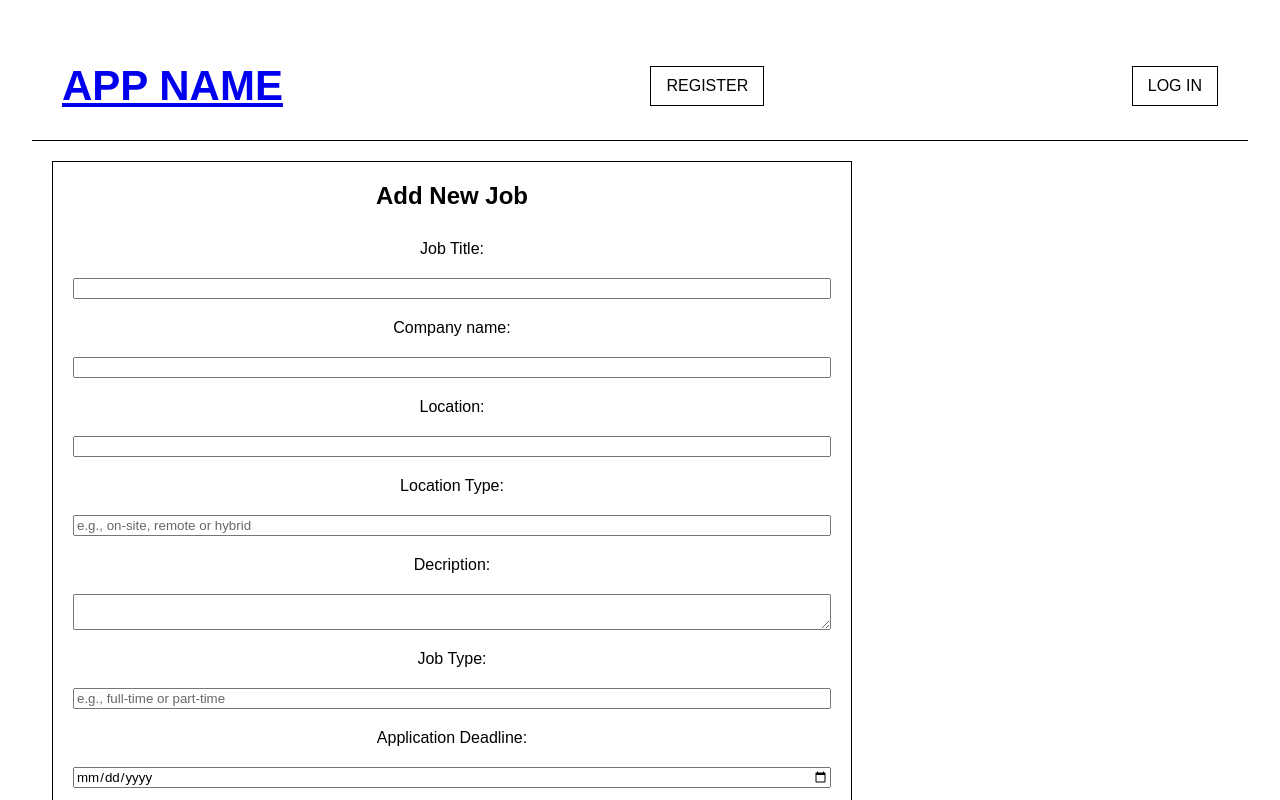
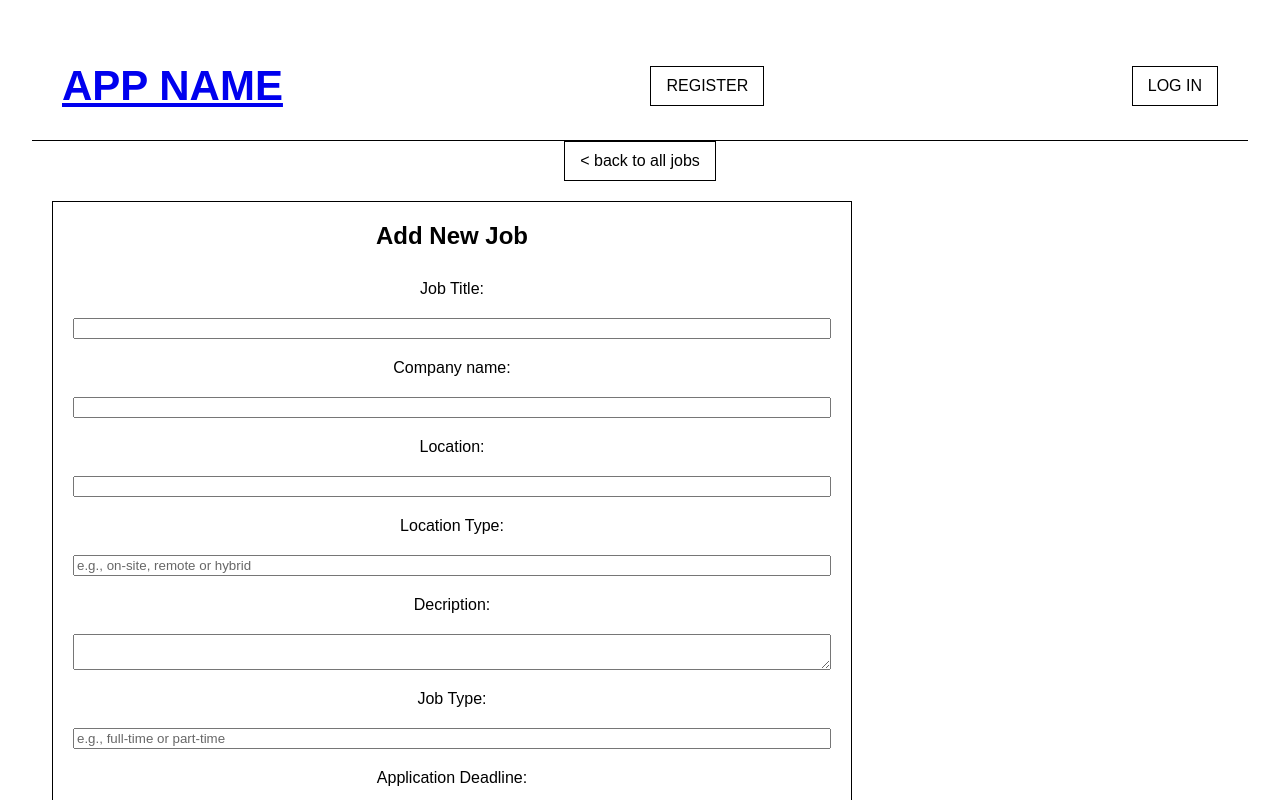
Before and after one commit to vicrodgim/finalmvp, a React (Vite) app in the folder client/: page /add-jobs in a window 1280 px wide. Shown: the top 800 px of the page. Built offline with nearby package versions, Linux system fonts and the light colour scheme.

Commit message:
added body nav button

```diff
--- a/client/src/components/JobDetails/UpdateJobForm.jsx
+++ b/client/src/components/JobDetails/UpdateJobForm.jsx
@@ -3,10 +3,10 @@ import "../../App.css";
 
 export const UpdateJobForm = () => {
   return (
-    <div /* className="form" */>
+    <div>
       <form className="form">
         <h3>UPDATE JOB</h3>
-        {/* <label htmlFor="category">Category</label> */}
+
         <select>
           <option value="" disabled selected>
             change status to...
--- a/client/src/components/JobForm/AddJobForm.jsx
+++ b/client/src/components/JobForm/AddJobForm.jsx
@@ -1,5 +1,6 @@
 import React, { useState } from "react";
 import axios from "axios";
+import BodyNavButton from "../../elements/BodyNavButton";
 import { MultiSelect } from "primereact/multiselect";
 import "primereact/resources/themes/md-light-indigo/theme.css";
 import "primereact/resources/primereact.min.css";
@@ -78,6 +79,8 @@ const AddJobForm = () => {
   };
 
   return (
+    <>
+      <BodyNavButton text="< back to all jobs" />
       <form className="form" onSubmit={handleSubmit}>
         <h3>Add New Job</h3>
 
@@ -220,6 +223,7 @@ const AddJobForm = () => {
         />
         <button type="submit">Add Job</button>
       </form>
+    </>
   );
 };
 
--- a/client/src/components/JobsList/JobCard.jsx
+++ b/client/src/components/JobsList/JobCard.jsx
@@ -15,7 +15,7 @@ export const JobCard = ({ job }) => {
   const navigate = useNavigate();
 
   const handleDetailsClick = () => {
-    navigate(`/jobs/${jobs_id}`);
+    navigate(`/add-jobs`);
   };
 
   return (
--- a/client/src/components/JobsList/JobsList.jsx
+++ b/client/src/components/JobsList/JobsList.jsx
@@ -1,11 +1,19 @@
 import { useState, useEffect } from "react";
 import { JobCard } from "./JobCard";
+import BodyNavButton from "../../elements/BodyNavButton";
 import axios from "axios";
+import { useNavigate } from "react-router-dom";
 import "./JobsList.css";
 
 const JobsList = () => {
   //variable to store all items
   const [jobs, setJobs] = useState([]);
+
+  const navigate = useNavigate();
+
+  const handleClick = () => {
+    navigate("/add-jobs");
+  };
 
   //function to fetch all jobs and set result to 'jobs' array
   const fetchJobs = async () => {
@@ -30,6 +38,7 @@ const JobsList = () => {
 
   return (
     <div className="job-list-container">
+      <BodyNavButton text="Add a new job" clickFunction={handleClick} />
       {jobs.map((job) => {
         return <JobCard key={job.jobs_id} job={job} />;
       })}
--- a/client/src/elements/BodyNavButton.jsx
+++ b/client/src/elements/BodyNavButton.jsx
@@ -1,5 +1,11 @@
 import "./BodyNavButton.css";
 
-export const BodyNavButton = ({ text }) => {
-  return <button className="body-nav-button">{text}</button>;
+const BodyNavButton = ({ text, clickFunction }) => {
+  return (
+    <button className="body-nav-button" onClick={clickFunction}>
+      {text}
+    </button>
+  );
 };
+
+export default BodyNavButton;
```
Lines whose indentation alone changed are shown as unchanged.
